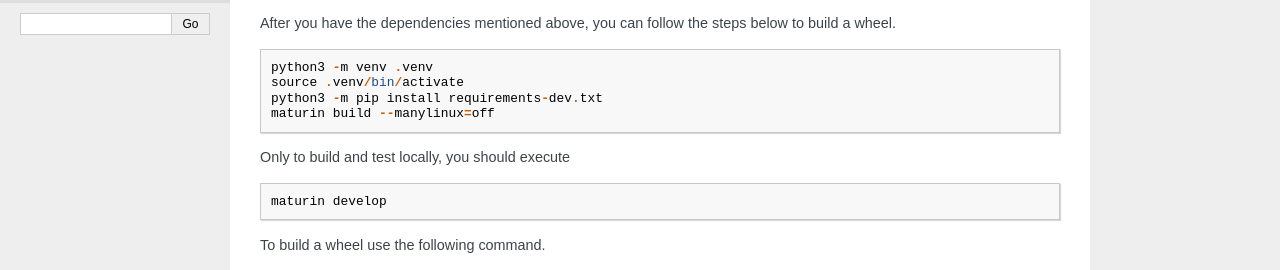
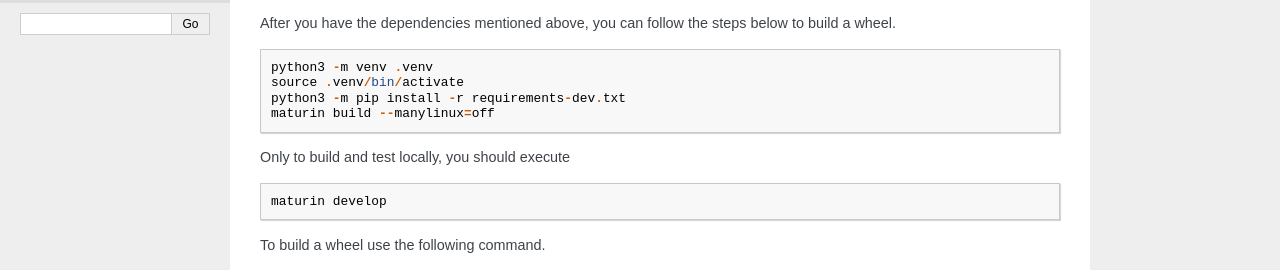
Before and after one commit to kushaldas/johnnycanencrypt, a Sphinx documentation site: the page built from docs/build.rst, in a window 1280 px wide. Shown: the part 459-729 px from the top of the page. Built offline with Sphinx 7.4.7, drawn with Linux system fonts in a browser that asks for light colours.

```diff
--- a/docs/build.rst
+++ b/docs/build.rst
@@ -32,7 +32,7 @@ After you have the dependencies mentioned above, you can follow the steps below
 
         python3 -m venv .venv
         source .venv/bin/activate
-        python3 -m pip install requirements-dev.txt
+        python3 -m pip install -r requirements-dev.txt
         maturin build --manylinux=off
 
 Only to build and test locally, you should execute
```
